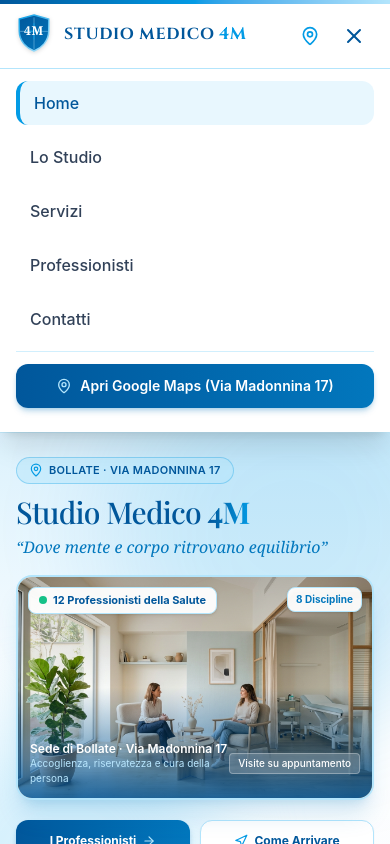
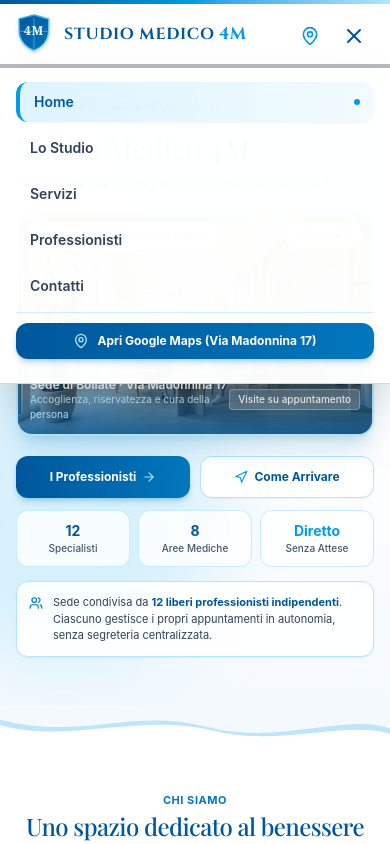
Before and after one commit to RiccardoDiRosa/StudioMedico4M, a React (Vite) app: page / in a window 390 px wide. Both pictures are taken after a click on the button "Apri menu". Shown: the top 844 px of the page. Built offline with nearby package versions, Linux system fonts and the light colour scheme; a web font is replaced by a local one.

Commit message:
fluidita

```diff
--- a/src/components/Header.tsx
+++ b/src/components/Header.tsx
@@ -1,6 +1,7 @@
-import React, { useState } from 'react';
+import React, { useState, useEffect } from 'react';
 import { Logo } from './Logo';
 import { Menu, X, MapPin } from 'lucide-react';
+import { motion, AnimatePresence } from 'motion/react';
 import { STUDIO_CONFIG } from '../data/studio';
 
 interface HeaderProps {
@@ -10,6 +11,24 @@ interface HeaderProps {
 
 export const Header: React.FC<HeaderProps> = ({ currentPath, onNavigate }) => {
   const [mobileMenuOpen, setMobileMenuOpen] = useState(false);
+
+  // Lock body scroll and handle Escape key when mobile menu is open
+  useEffect(() => {
+    if (mobileMenuOpen) {
+      const originalOverflow = document.body.style.overflow;
+      document.body.style.overflow = 'hidden';
+
+      const handleKeyDown = (e: KeyboardEvent) => {
+        if (e.key === 'Escape') setMobileMenuOpen(false);
+      };
+
+      window.addEventListener('keydown', handleKeyDown);
+      return () => {
+        document.body.style.overflow = originalOverflow;
+        window.removeEventListener('keydown', handleKeyDown);
+      };
+    }
+  }, [mobileMenuOpen]);
 
   const navLinks = [
     { label: 'Home', path: '/' },
@@ -86,60 +105,182 @@ export const Header: React.FC<HeaderProps> = ({ currentPath, onNavigate }) => {
             href={STUDIO_CONFIG.googleMapsUrl}
             target="_blank"
             rel="noopener noreferrer"
-            className="p-2 text-[#0277bd] hover:text-[#039be5] hover:bg-[#b3e5fc]/25 rounded-lg transition-colors focus-ring"
+            className="p-2 text-[#0277bd] hover:text-[#039be5] hover:bg-[#b3e5fc]/25 active:scale-95 rounded-lg transition-all focus-ring"
             aria-label="Posizione dello studio a Bollate"
             title="Via Madonnina 17, Bollate"
           >
             <MapPin className="w-5 h-5 text-[#039be5]" />
           </a>
-          <button
+          <motion.button
             type="button"
             onClick={() => setMobileMenuOpen(!mobileMenuOpen)}
-            className="p-2 text-[#01579b] hover:text-[#039be5] hover:bg-[#b3e5fc]/20 focus-ring rounded-lg transition-colors"
+            whileTap={{ scale: 0.9 }}
+            className="w-10 h-10 flex items-center justify-center text-[#01579b] hover:text-[#039be5] active:bg-[#b3e5fc]/30 hover:bg-[#b3e5fc]/20 focus-ring rounded-xl transition-colors relative"
             aria-expanded={mobileMenuOpen}
             aria-label={mobileMenuOpen ? 'Chiudi menu' : 'Apri menu'}
           >
-            {mobileMenuOpen ? <X className="w-6 h-6" /> : <Menu className="w-6 h-6" />}
-          </button>
+            <div className="relative w-6 h-6 flex items-center justify-center">
+              <motion.div
+                animate={{ rotate: mobileMenuOpen ? 90 : 0 }}
+                transition={{ type: "spring", stiffness: 450, damping: 30 }}
+                className="w-6 h-6 flex items-center justify-center relative"
+              >
+                <AnimatePresence initial={false}>
+                  {mobileMenuOpen ? (
+                    <motion.span
+                      key="close"
+                      initial={{ opacity: 0, scale: 0.5, rotate: -45 }}
+                      animate={{ opacity: 1, scale: 1, rotate: 0 }}
+                      exit={{ opacity: 0, scale: 0.5, rotate: 45 }}
+                      transition={{ duration: 0.18, ease: "easeOut" }}
+                      className="absolute inset-0 flex items-center justify-center text-[#01579b]"
+                    >
+                      <X className="w-6 h-6" />
+                    </motion.span>
+                  ) : (
+                    <motion.span
+                      key="menu"
+                      initial={{ opacity: 0, scale: 0.5, rotate: 45 }}
+                      animate={{ opacity: 1, scale: 1, rotate: 0 }}
+                      exit={{ opacity: 0, scale: 0.5, rotate: -45 }}
+                      transition={{ duration: 0.18, ease: "easeOut" }}
+                      className="absolute inset-0 flex items-center justify-center text-[#01579b]"
+                    >
+                      <Menu className="w-6 h-6" />
+                    </motion.span>
+                  )}
+                </AnimatePresence>
+              </motion.div>
+            </div>
+          </motion.button>
         </div>
       </div>
 
-      {/* Mobile Drawer */}
+      {/* Mobile Backdrop (click outside to close) */}
+      <AnimatePresence>
         {mobileMenuOpen && (
-        <div className="md:hidden border-t border-[#b3e5fc] bg-white px-4 pt-3 pb-6 shadow-xl animate-in fade-in slide-in-from-top-2 duration-200">
-          <nav className="flex flex-col space-y-2.5" aria-label="Menu mobile">
+          <motion.div
+            key="mobile-backdrop"
+            initial={{ opacity: 0 }}
+            animate={{ opacity: 1 }}
+            exit={{ opacity: 0 }}
+            transition={{ duration: 0.2 }}
+            onClick={() => setMobileMenuOpen(false)}
+            className="fixed inset-0 top-16 sm:top-20 bg-slate-900/30 backdrop-blur-xs z-40 md:hidden"
+            aria-hidden="true"
+          />
+        )}
+      </AnimatePresence>
+
+      {/* Mobile Drawer (Absolute overlay anchored to header: zero page shift, 120 FPS GPU fluid) */}
+      <AnimatePresence>
+        {mobileMenuOpen && (
+          <motion.div
+            key="mobile-drawer"
+            initial={{ opacity: 0, y: -16, scale: 0.99 }}
+            animate={{
+              opacity: 1,
+              y: 0,
+              scale: 1,
+              transition: {
+                type: "spring",
+                stiffness: 420,
+                damping: 32,
+                mass: 0.7
+              }
+            }}
+            exit={{
+              opacity: 0,
+              y: -10,
+              scale: 0.99,
+              transition: {
+                duration: 0.18,
+                ease: [0.32, 0, 0.67, 0]
+              }
+            }}
+            style={{
+              willChange: "transform, opacity",
+              transformOrigin: "top center"
+            }}
+            className="absolute top-full left-0 right-0 bg-white/98 backdrop-blur-md border-b border-[#b3e5fc] shadow-2xl z-50 md:hidden"
+          >
+            <motion.nav
+              initial="hidden"
+              animate="visible"
+              exit="hidden"
+              variants={{
+                hidden: { opacity: 0 },
+                visible: {
+                  opacity: 1,
+                  transition: {
+                    staggerChildren: 0.025,
+                    delayChildren: 0.02
+                  }
+                }
+              }}
+              className="flex flex-col space-y-1.5 px-4 pt-3.5 pb-6 max-h-[calc(100vh-5rem)] overflow-y-auto"
+              aria-label="Menu mobile"
+            >
               {navLinks.map((link) => {
                 const isActive = currentPath === link.path || (link.path !== '/' && currentPath.startsWith(link.path));
                 return (
-                <a
+                  <motion.a
                     key={link.path}
+                    variants={{
+                      hidden: { opacity: 0, y: -6 },
+                      visible: {
+                        opacity: 1,
+                        y: 0,
+                        transition: {
+                          type: "spring",
+                          stiffness: 480,
+                          damping: 32
+                        }
+                      }
+                    }}
                     href={link.path}
                     onClick={(e) => handleLinkClick(e, link.path)}
-                  className={`px-3.5 py-2.5 text-base font-medium rounded-xl transition-colors ${
+                    className={`px-3.5 py-2.5 text-sm font-semibold rounded-xl transition-colors duration-150 flex items-center justify-between active:scale-[0.98] ${
                       isActive
-                      ? 'bg-[#b3e5fc]/30 text-[#01579b] font-bold border-l-4 border-[#039be5]'
-                      : 'text-slate-700 hover:bg-[#b3e5fc]/15 hover:text-[#0277bd]'
+                        ? 'bg-gradient-to-r from-[#b3e5fc]/45 to-[#b3e5fc]/15 text-[#01579b] font-bold border-l-4 border-[#039be5] shadow-xs'
+                        : 'text-slate-700 hover:bg-[#b3e5fc]/20 hover:text-[#0277bd]'
                     }`}
                   >
-                  {link.label}
-                </a>
+                    <span>{link.label}</span>
+                    {isActive && <span className="w-1.5 h-1.5 rounded-full bg-[#039be5]" />}
+                  </motion.a>
                 );
               })}
 
-            <div className="pt-3 border-t border-[#b3e5fc]/60 flex flex-col gap-2">
+              <motion.div
+                variants={{
+                  hidden: { opacity: 0, y: -6 },
+                  visible: {
+                    opacity: 1,
+                    y: 0,
+                    transition: {
+                      type: "spring",
+                      stiffness: 480,
+                      damping: 32
+                    }
+                  }
+                }}
+                className="pt-2.5 border-t border-[#b3e5fc]/60 flex flex-col gap-2"
+              >
                 <a
                   href={STUDIO_CONFIG.googleMapsUrl}
                   target="_blank"
                   rel="noopener noreferrer"
-                className="w-full inline-flex items-center justify-center gap-2 px-4 py-3 text-sm font-semibold text-white bg-gradient-to-r from-[#01579b] to-[#0277bd] rounded-xl shadow-md shadow-[#0277bd]/25"
+                  className="w-full inline-flex items-center justify-center gap-2 px-4 py-2.5 text-xs font-bold text-white bg-gradient-to-r from-[#01579b] to-[#0277bd] active:scale-[0.98] rounded-xl shadow-md shadow-[#0277bd]/25 transition-transform"
                 >
                   <MapPin className="w-4 h-4 text-[#b3e5fc]" />
                   <span>Apri Google Maps (Via Madonnina 17)</span>
                 </a>
-            </div>
-          </nav>
-        </div>
+              </motion.div>
+            </motion.nav>
+          </motion.div>
         )}
+      </AnimatePresence>
     </header>
   );
 };
```
Lines whose indentation alone changed are shown as unchanged.
